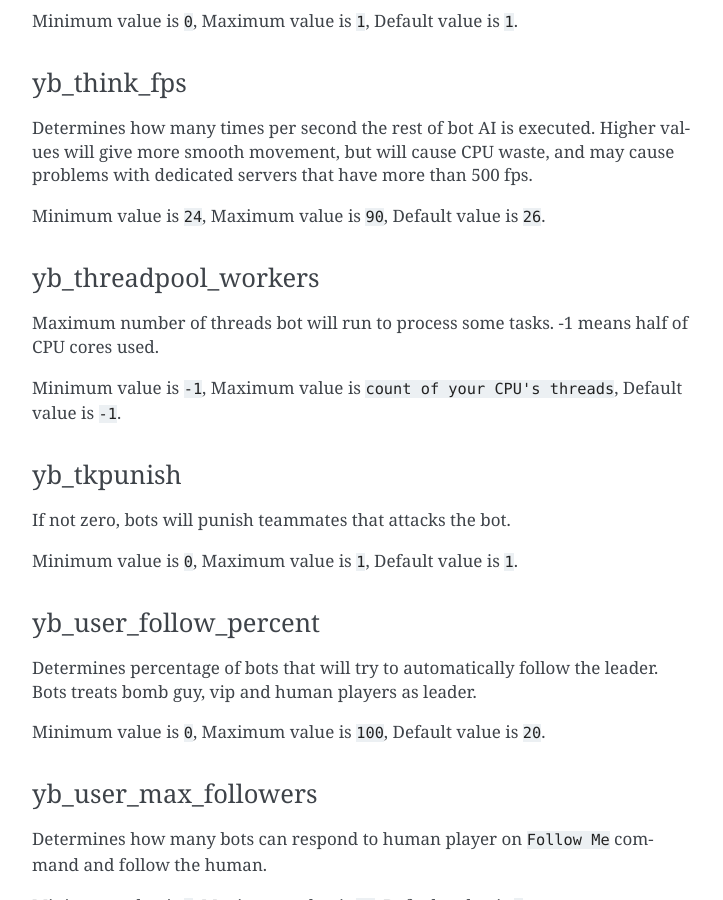
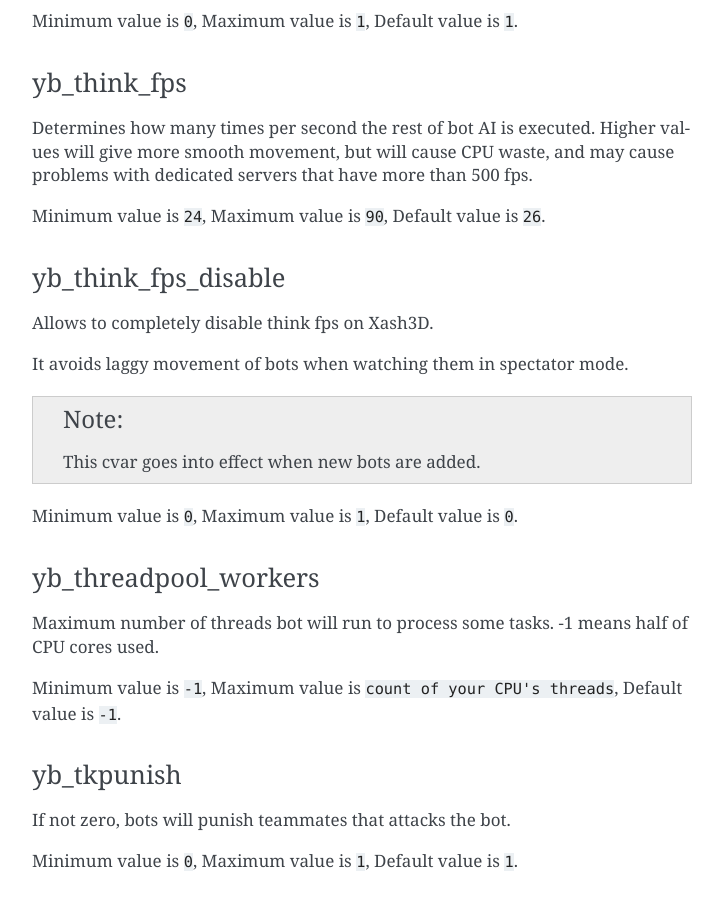
Before and after one commit to yapb/docs, a Sphinx documentation site: the page built from docs/configuring.rst, in a window 1280 px wide and 900 px high, scrolled down 17903 px. Shown: the whole window, without its empty margins (388-1111 px from the left). Built offline with Sphinx 7.4.7, drawn with Linux system fonts in a browser that asks for light colours.

Commit message:
configuring: add yb_think_fps_disable cvar description

```diff
--- a/docs/configuring.rst
+++ b/docs/configuring.rst
@@ -854,6 +854,18 @@ Determines how many times per second the rest of bot AI is executed. Higher valu
 Minimum value is ``24``, Maximum value is ``90``, Default value is ``26``.
 
 
+yb_think_fps_disable
+-------------------------------------------
+
+Allows to completely disable think fps on Xash3D.
+
+It avoids laggy movement of bots when watching them in spectator mode.
+
+.. Note:: This cvar goes into effect when new bots are added.
+
+Minimum value is ``0``, Maximum value is ``1``, Default value is ``0``.
+
+
 yb_threadpool_workers
 -------------------------------------------
 
```
